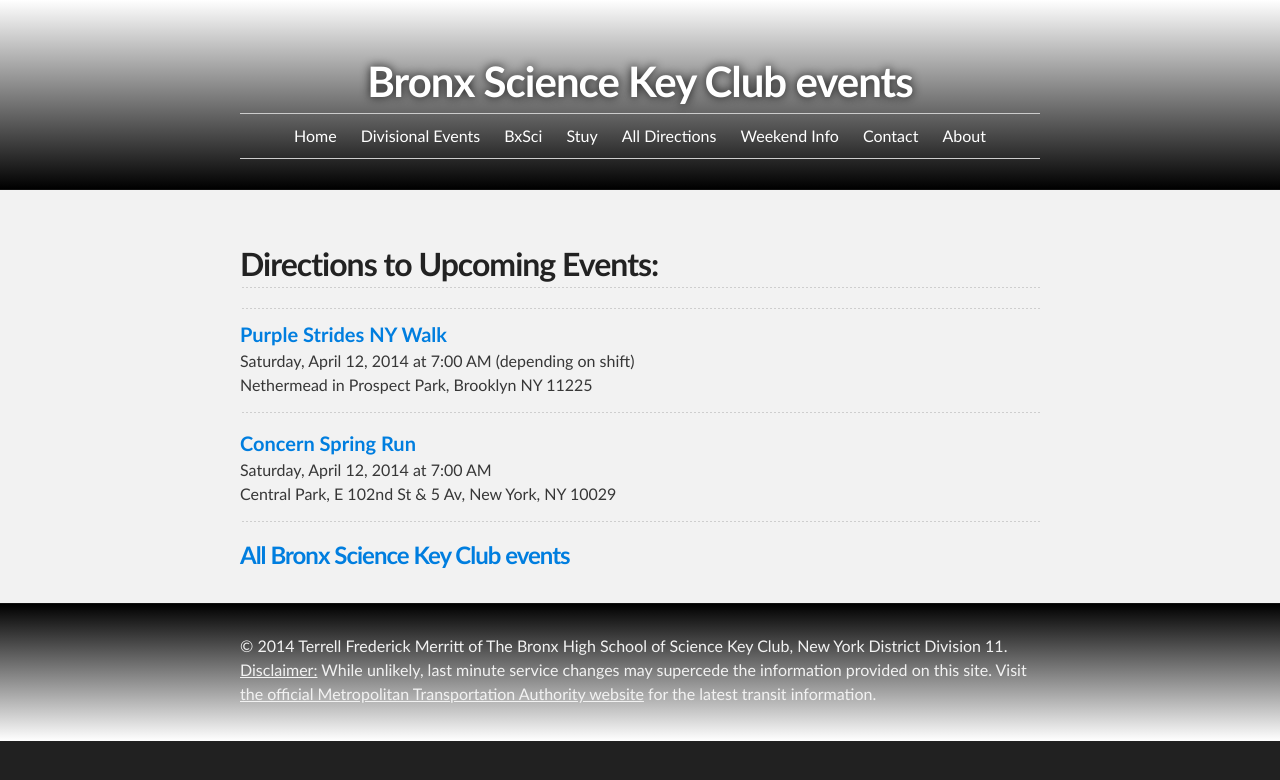
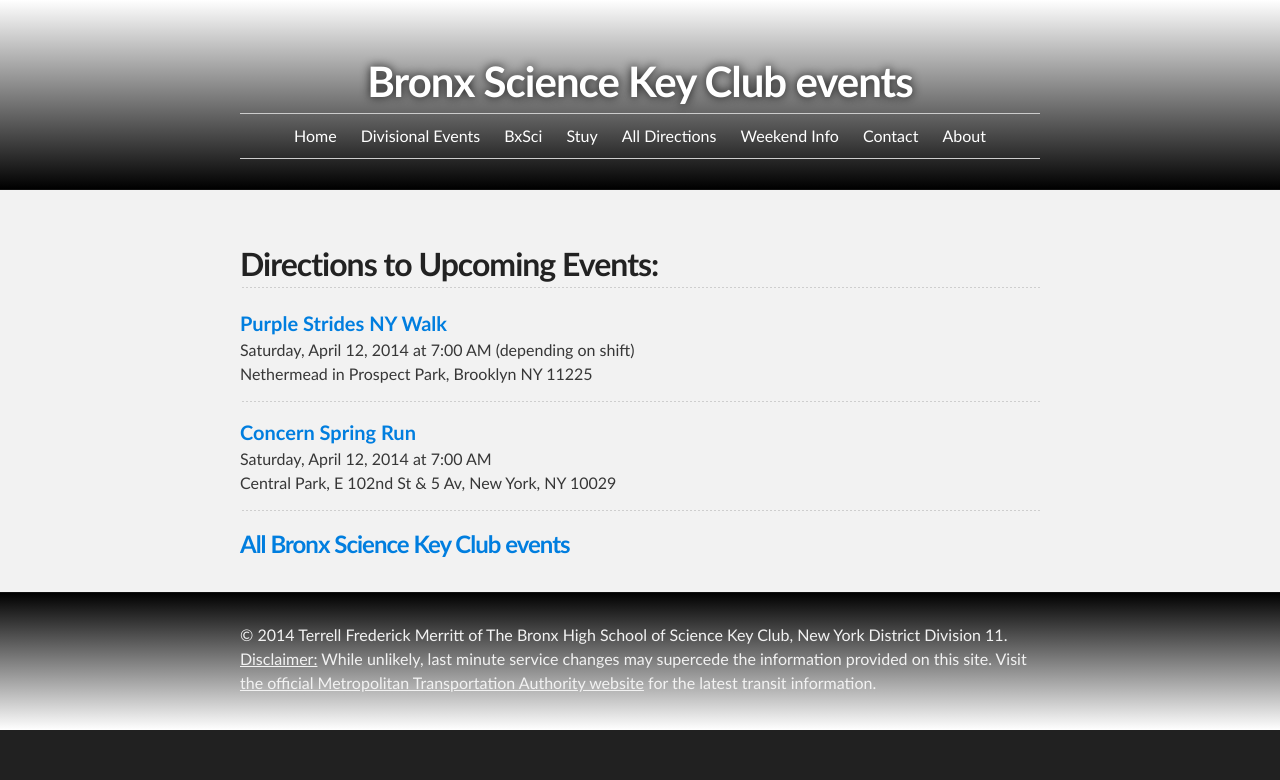
Before and after one commit to d11directions/d11directions.github.io, a Jekyll site: the page built from bxsci/index.html, in a window 1280 px wide. Shown: the top 780 px of the page. Built offline with Jekyll 4.4.1, drawn with Linux system fonts in a browser that asks for light colours.

Commit message:
Update sub-index pages

```diff
--- a/bxsci/index.html
+++ b/bxsci/index.html
@@ -8,7 +8,6 @@ title: Bronx Science Key Club events
   <section id="main_content" class="inner">
   {% if lim > 0 %}
   <h2>Directions to Upcoming Events:</h2>
-  <hr align="LEFT">
   {% for tag in site.tags.bxsci limit: lim %}
   <p>
     <span style="font-size: 20px;"><a href="{{ tag.url }}"><strong>{{ tag.title }}</strong></a></span><br>
@@ -16,6 +15,8 @@ title: Bronx Science Key Club events
     {{ tag.location }}</span><br>
     <hr align="LEFT">
   </p>
+  {% else %}
+  <h3>Sorry, there are no upcoming {{ page.title }} with posted directions.</h3>
   {% endfor %}
   {% endif %}
   <h3><a href="/bxsci/events/">All Bronx Science Key Club events</a>
```
